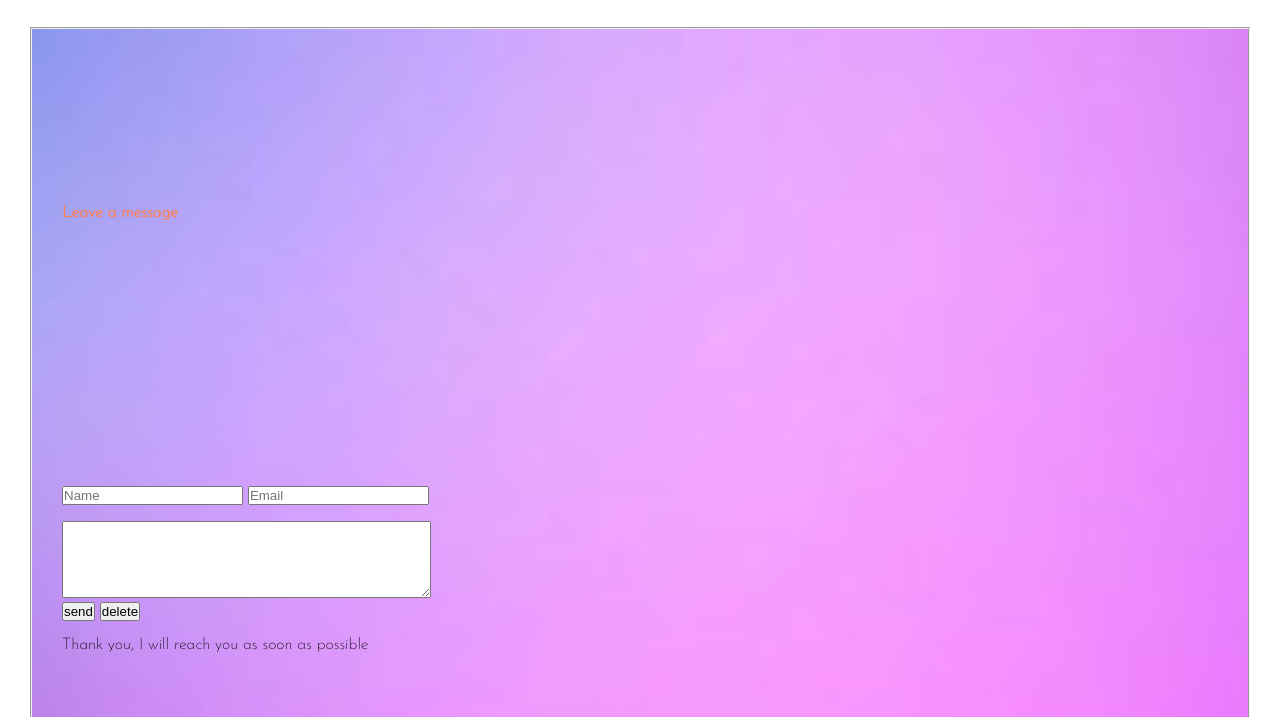
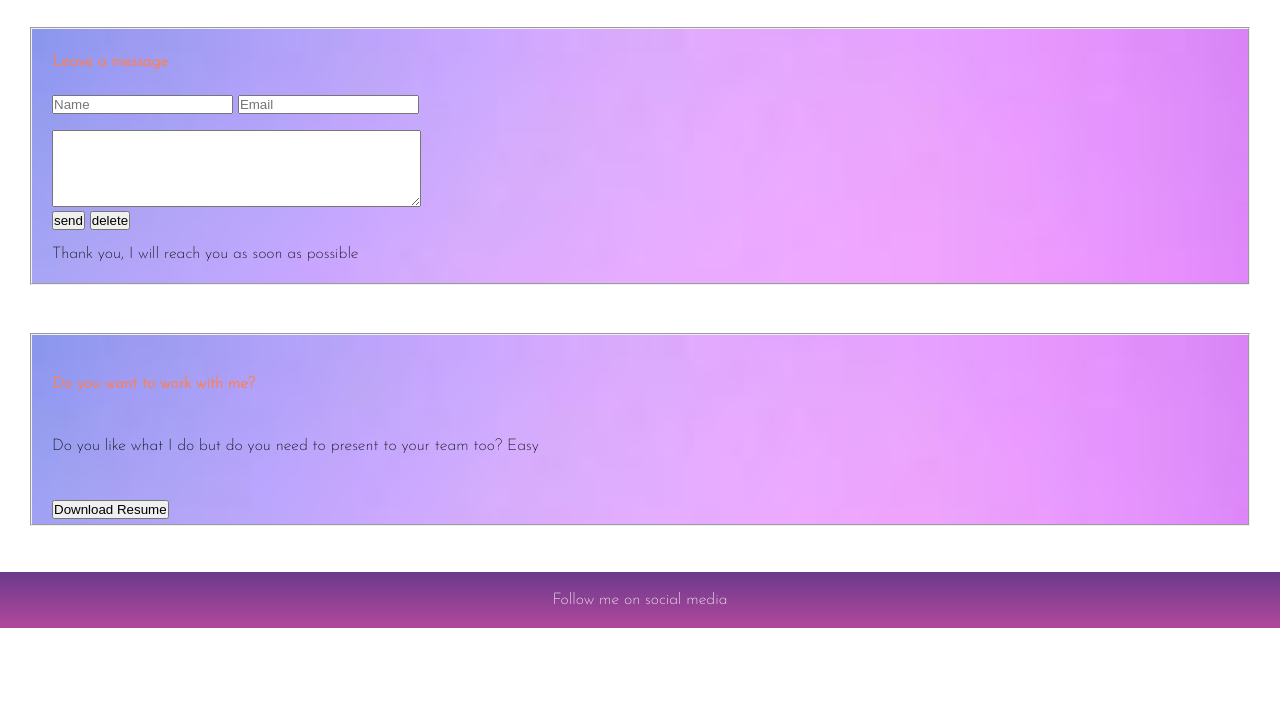
Before and after one commit to Candelalinares/candela.linares, a website: page pages/Contact.html in a window 1280 px wide. Shown: the part 83-800 px from the top of the page. Drawn offline with Linux system fonts and the light colour scheme.

Commit message:
edite contact

```diff
--- a/SCSS/_bem.scss
+++ b/SCSS/_bem.scss
@@ -301,7 +301,7 @@ display: none;
 /*Box model, menu desplegable*/
 
 .dropbtn {
-    background-color: rgb(239, 187, 255);
+    background-color: #efbbff;
     color: rgb(239, 187, 255);
     padding: 16px;
     font-size: 16px;
--- a/pages/Contact.html
+++ b/pages/Contact.html
@@ -39,10 +39,9 @@
 
     <main>
     <fieldset  class="fondoImagen2 primera" >
-<br>
-<br>
-<h4 class="margenes">Leave a message</h4>
-    <form class="margenes" action="">
+
+<h4 class="margen4">Leave a message</h4>
+    <form class="margen4" action="">
         <input type="text" placeholder="Name">
         <input type="email" placeholder="Email"> <br>
         <br>
@@ -63,11 +62,11 @@
         <fieldset class="fondoImagen2 primera" >
 
             <br>
-            <h4 class=""> Do you want to work with me? </h4>
+            <h4 class="margen4"> Do you want to work with me? </h4>
             <br>
-            <p class=""> Do you like what I do but do you need to present to your team too? Easy </p>
+            <p class="margen4"> Do you like what I do but do you need to present to your team too? Easy </p>
             <br>
-            <input class="" type="submit" value="Download Resume"> <!--Quiero que se pueda descargar un archivo pdf-->
+            <input class="margen4" type="submit" value="Download Resume"> <!--Quiero que se pueda descargar un archivo pdf-->
             <div class="gradiente"></div>
     </fieldset>
     <br>
```
